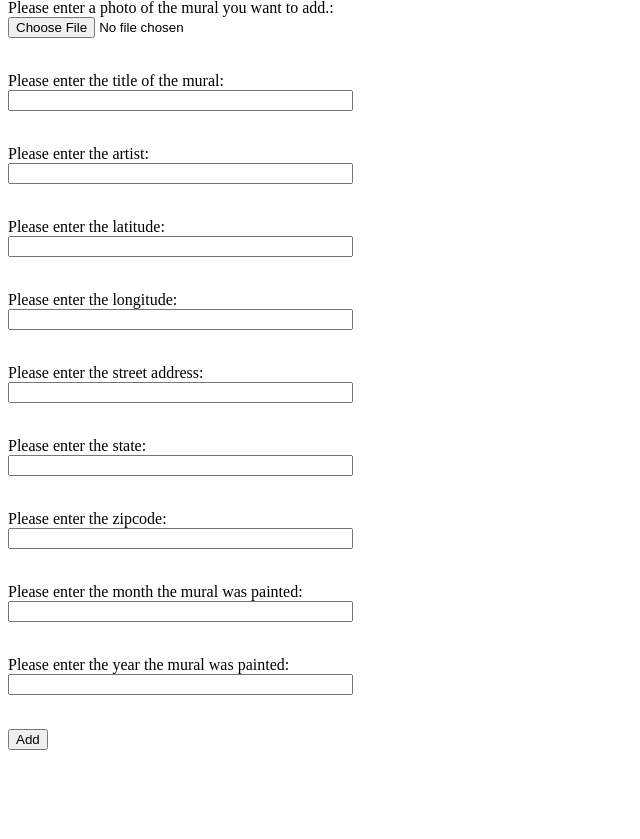
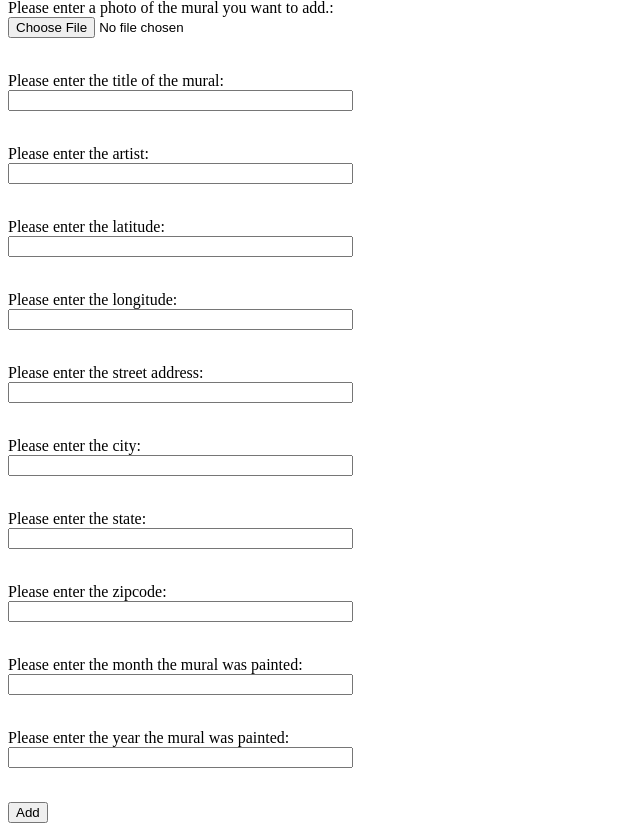
Before and after one commit to JumboCode/NorthShoreCDC, a Python web app: template flask/templates/My-Form.html in a window 1280 px wide. Shown: the part 84-923 px from the top of the page, without its empty margins (0-640 px from the left). Before the commit the page ends 834 px from the top, so only its background shows below. Run offline with Jinja, Linux system fonts and the light colour scheme; the template is opened without the code that fills it, so the values that code supplies are empty, except form fields; form fields are guessed from the names that the template uses.

Commit message:
Added final input to form & changed root endpoint to test connection

```diff
--- a/flask/app.py
+++ b/flask/app.py
@@ -45,4 +45,4 @@ def fireput():
 
 @app.route('/')
 def hello_world():
-    return 'Hello, World!'
+    return firebase.get('/', 'test')
--- a/flask/templates/My-Form.html
+++ b/flask/templates/My-Form.html
@@ -33,6 +33,11 @@
       {% for error in form.streetaddress.errors %}
         <span style="color: red;">[{{ error }}]</span>
       {% endfor %}<br>
+      <p> Please enter the city: <br>
+      {{ form.city(size=40) }} <br>
+      {% for error in form.city.errors %}
+        <span style="color: red;">[{{ error }}]</span>
+      {% endfor %}<br>
       <p> Please enter the state: <br>
       {{ form.state(size=40) }} <br>
       {% for error in form.state.errors %}
```
